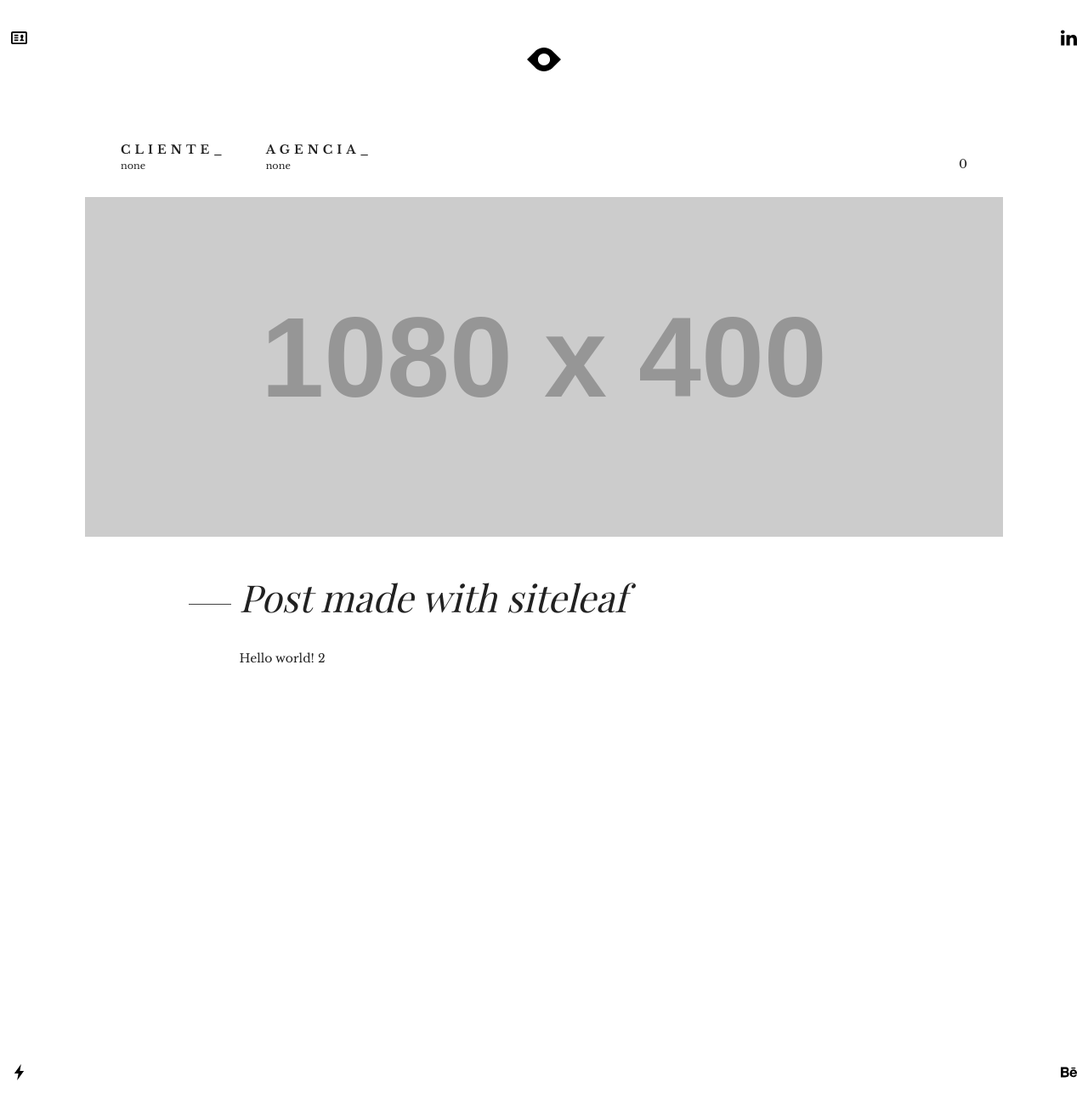
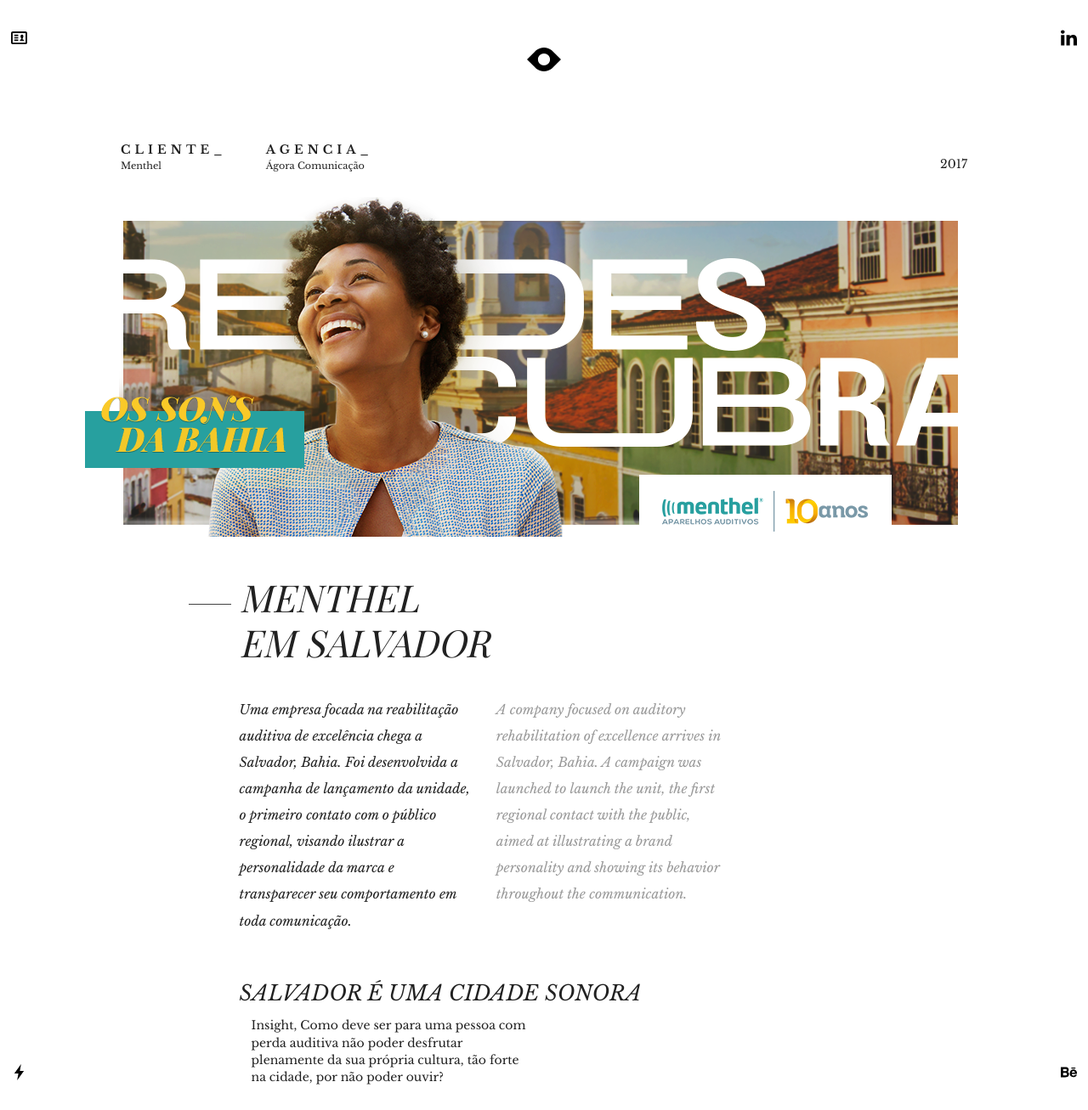
Before and after one commit to dudanev/dudanev.github.io, a Jekyll site: the page built from _posts/2017-07-10-another-post-with-local.markdown, in a window 1280 px wide. Shown: the whole page at 85% size. Built offline with Jekyll 4.4.1, drawn with Linux system fonts in a browser that asks for light colours; some web fonts are replaced.

Commit message:
Updated Capa Io 1080x400 2 2f2162 and 9 other files

```diff
--- a/_posts/2017-07-10-another-post-with-local.markdown
+++ b/_posts/2017-07-10-another-post-with-local.markdown
@@ -1,8 +1,21 @@
 ---
-title: Post made with siteleaf
+title: "MENTHEL \nEM SALVADOR"
 date: 2017-07-10 01:32:00 Z
-image: http://via.placeholder.com/1080x400
+client: Menthel
+agency: Ágora Comunicação
+release-year: 2017
+image: "/uploads/capa-projeto.png"
+thumb_image: "/uploads/Untitled-2.png"
+is_title-striked: false
 thumb: https://s3-us-west-2.amazonaws.com/s.cdpn.io/82/look-out.jpg
 ---
 
-Hello world! 2
+coluna_um!Uma empresa focada na reabilitação auditiva de excelência chega a Salvador, Bahia. Foi desenvolvida a campanha de lançamento da unidade, o primeiro contato com o público regional, visando ilustrar a personalidade da marca e transparecer seu comportamento em toda comunicação.
+
+coluna_dois!A company focused on auditory rehabilitation of excellence arrives in Salvador, Bahia. A campaign was launched to launch the unit, the first regional contact with the public, aimed at illustrating a brand personality and showing its behavior throughout the communication.
+
+### *SALVADOR É UMA CIDADE SONORA*
+
+<div class="col-sm-6">
+Insight, Como deve ser para uma pessoa com perda auditiva não poder desfrutar plenamente da sua própria cultura, tão forte na cidade, por não poder ouvir?
+</div>
```
Also changed, not shown: _posts/2017-07-20-welcome-to-jekyll.markdown (+11 -2 lines), _uploads/IO-ClassCasa-CAPA.png (added), _uploads/Untitled-2.png (added), _uploads/capa-io-1080x400-2-2f2162.png (added), _uploads/capa-projeto.png (added), _uploads/capa-revista.png (added), 3 other files.
